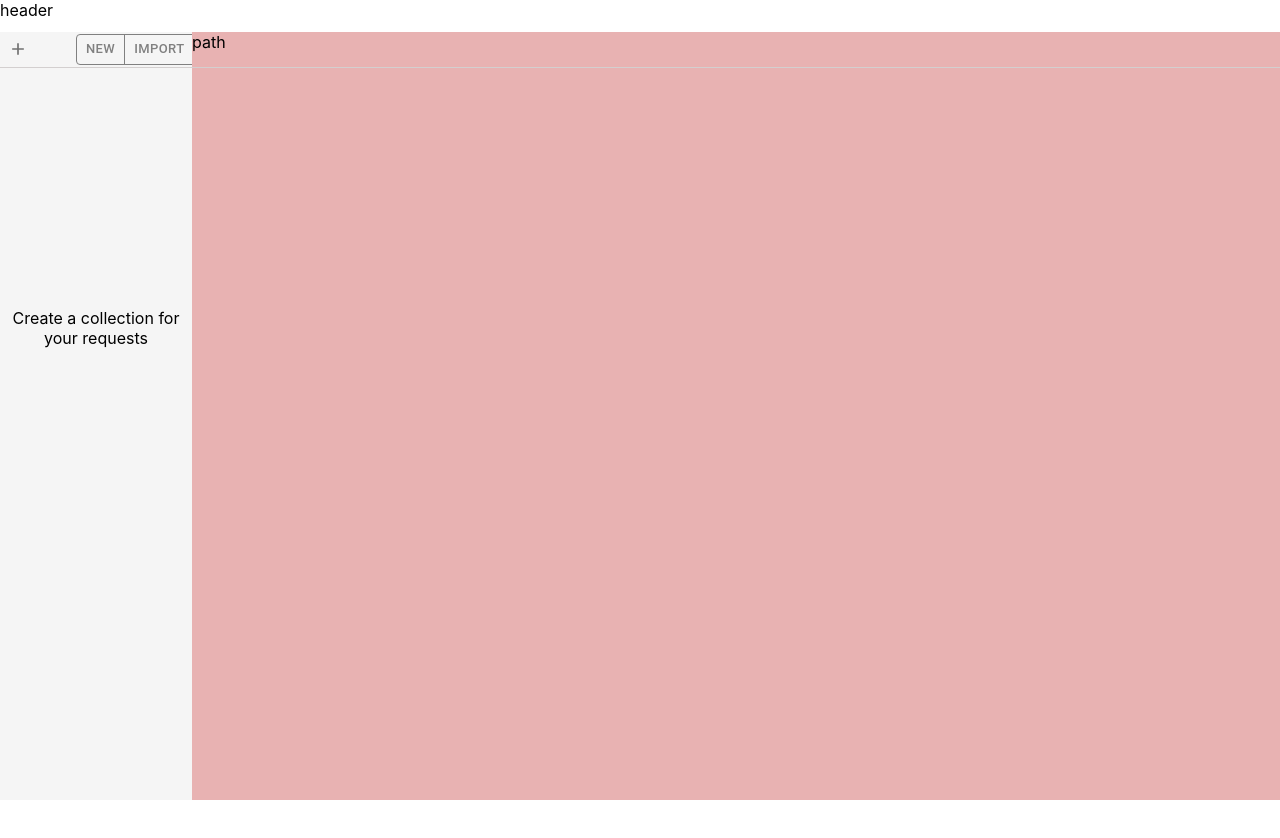
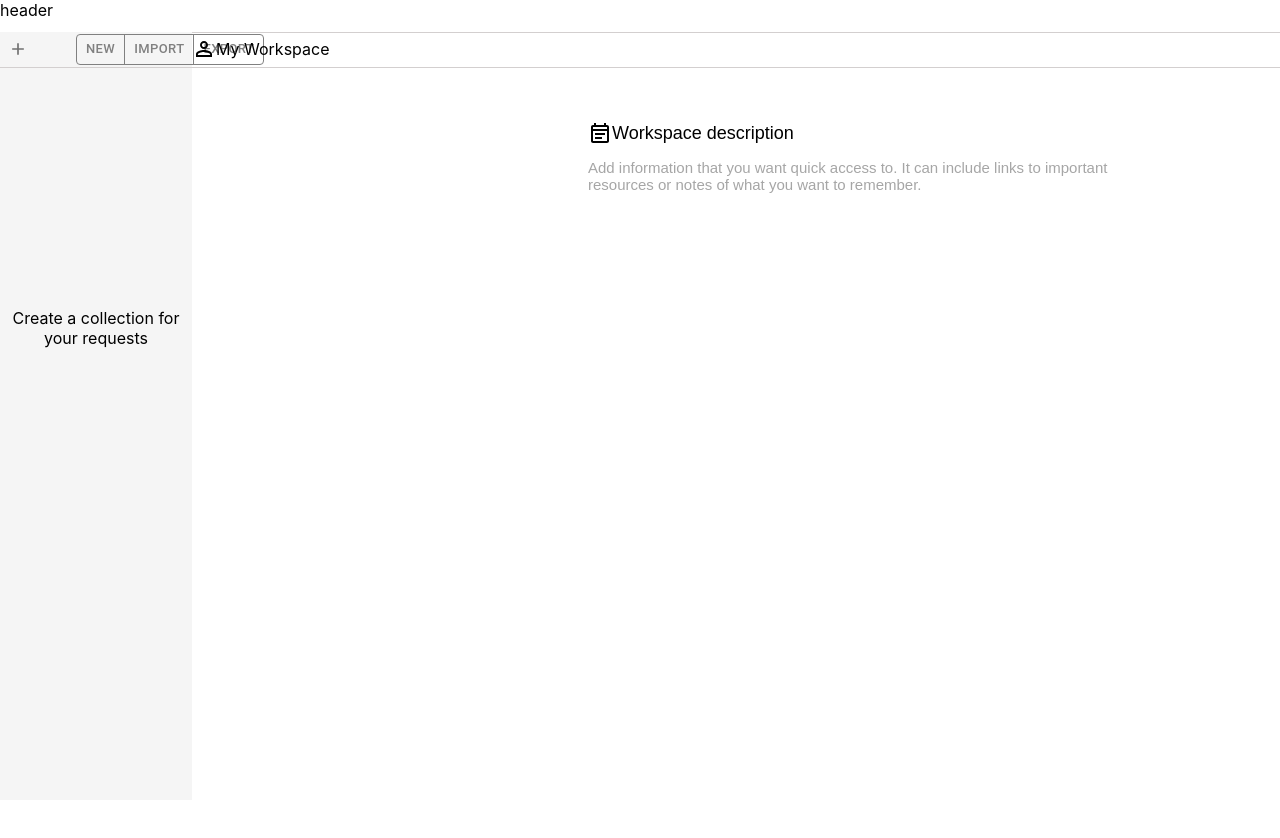
Before and after one commit to heejinkong/postman, a React (Create React App) app: page / in a window 1280 px wide. Shown: the top 838 px of the page. Built offline with nearby package versions, Linux system fonts and the light colour scheme.

Commit message:
workspace
workspace

```diff
--- a/src/pages/CollectionEdit.jsx
+++ /dev/null
@@ -1,12 +0,0 @@
-import React from 'react'
-import '../style/collectionedit.scss'
-
-export default function CollectionEdit() {
-  return (
-    <div className='collectionedit_container'>
-        <div className='path_name_container'>
-            path
-        </div>
-    </div>
-  );
-}
--- a/src/pages/Main.jsx
+++ b/src/pages/Main.jsx
@@ -2,13 +2,9 @@ import React from 'react';
 import '../style/main.scss';
 // import { Link, Routes, Route } from 'react-router-dom';
 import Sidebar from '../components/Sidebar';
-import Builder from '../components/Builder';
-import Response from '../components/Response';
-import CollectionEdit from './CollectionEdit';
+import Workspace from './Workspace';
 // import Params from '../components/Params';
-// import Header from '../components/Header';
-// import Body from '../components/Body';
-// import Setting from '../components/Setting';
+
 
 export default function Main() {
   return (
@@ -23,7 +19,7 @@ export default function Main() {
          <div className="response">
           <Response/>
          </div>  */}
-         <CollectionEdit/>
+         <Workspace/>
       </div>
     </section>
   );
--- /dev/null
+++ b/src/pages/Workspace.jsx
@@ -0,0 +1,48 @@
+import React, { useState } from 'react';
+import '../style/workspace.scss';
+import PersonOutlineOutlinedIcon from '@mui/icons-material/PersonOutlineOutlined';
+import EventNoteOutlinedIcon from '@mui/icons-material/EventNoteOutlined';
+
+export default function Workspace() {
+  const [isDescriptionVisible, setDescriptionVisible] = useState(false);
+  const [noteText, setNoteText] = useState('');
+
+  const handleDescriptionButtonClick = () => {
+    setDescriptionVisible(!isDescriptionVisible);
+  };
+
+  const handleNoteChange = (event) => {
+    setNoteText(event.target.value);
+  };
+
+  return (
+    <div className='workspace_container'>
+      <div className='workspace_name_container'>
+        <PersonOutlineOutlinedIcon /> My Workspace
+      </div>
+      <div className='workspace_description'>
+        <button
+          className={`workspace_description_btn ${isDescriptionVisible ? 'active' : ''}`}
+          onClick={handleDescriptionButtonClick}
+        >
+          <div className='workspace_description_title'>
+            <EventNoteOutlinedIcon /> Workspace description
+          </div>
+          <div className='workspace_description_notes'>
+            <span>Add information that you want quick access to. It can include links to important resources or notes of what you want to remember.</span>
+          </div>
+
+          {/* {isDescriptionVisible ? (
+            <div className='worspace_description_input'>
+              <textarea
+                placeholder='Add information that you want quick access to. It can include links to important resources or notes of what you want to remember.'
+                value={noteText}
+                onChange={handleNoteChange}
+              />
+            </div>
+          ) : null} */}
+        </button>
+      </div>
+    </div>
+  );
+}
--- a/src/style/collectionedit.scss
+++ /dev/null
@@ -1,10 +0,0 @@
-.collectionedit_container {
-    background-color: rgb(232, 178, 178);
-    height: 100%;
-
-    .path_name_container {
-        position: relative;
-        height: 4.5%;
-        border-bottom: 1px solid #d3cfcf;
-    }
-}
--- /dev/null
+++ b/src/style/workspace.scss
@@ -0,0 +1,69 @@
+.workspace_container {
+    height: 100%;
+
+    .workspace_name_container {
+      position: relative;
+      display: flex;
+      height: 4.5%;
+      align-items: center;
+      border-bottom: 1px solid #d3cfcf;
+    }
+
+    .workspace_description {
+      position: relative;
+      width: 50%;
+      height: 40%;
+      margin-top: 50px;
+      margin-left: 380px;
+
+
+      .workspace_description_btn {
+        position: relative;
+        display: flex;
+        flex-direction: column;
+        width: 100%;
+        height: 40%;
+        font-size: 18px;
+        border: none;
+        background-color: transparent;
+
+        .workspace_description_title {
+          position: relative;
+          display: flex;
+          width: 100%;
+          height: 25%;
+          align-items: center;
+          padding-left: 10px;
+        }
+
+        .workspace_description_notes {
+          position: relative;
+          width: 100%;
+          flex-grow: 1;
+          font-size: 15px;
+          display: flex;
+          text-align: left;
+          color: #A6A6A6;
+          padding: 10px;
+        }
+
+        // .worspace_description_input {
+
+        //   textarea {
+        //     width: 100%;
+        //     height: 100%;
+        //     border: none;
+        //     resize: none;
+        //     font-size: 15px;
+
+        //   }
+        // }
+
+        // &.active {
+        //   .workspace_description_input {
+        //     display: block;
+        //   }
+        // }
+      }
+    }
+  }
```
